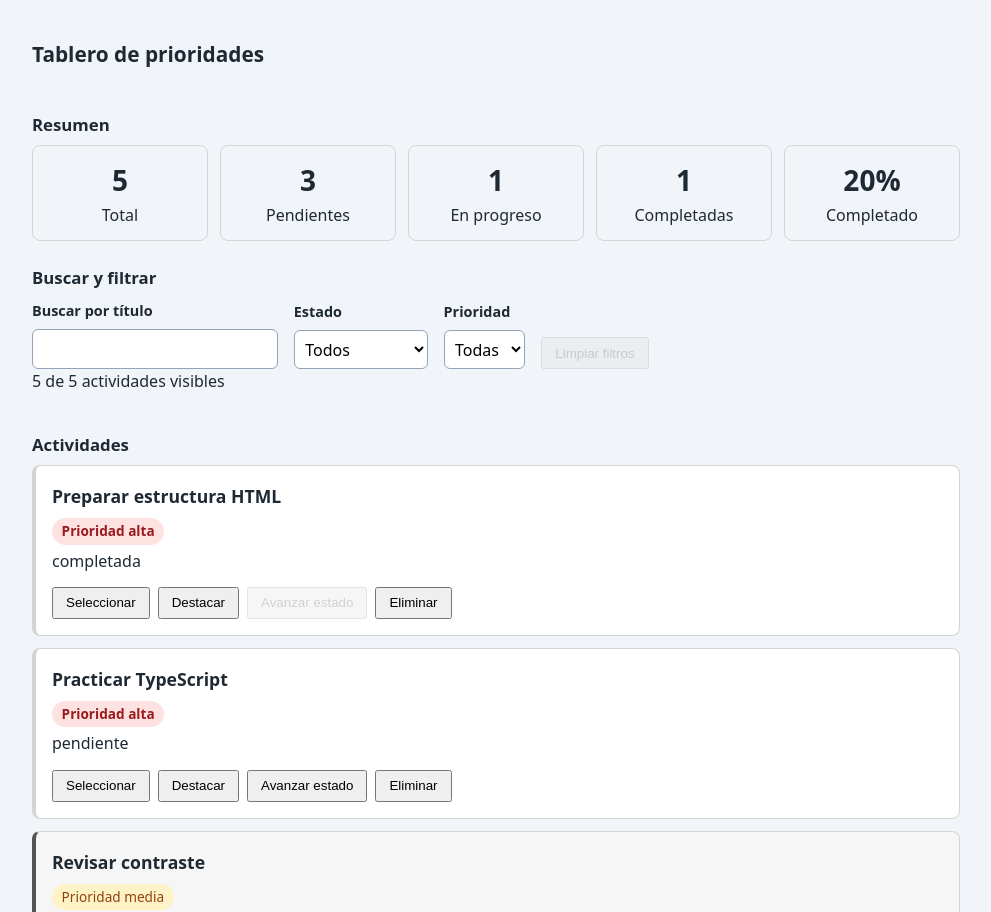
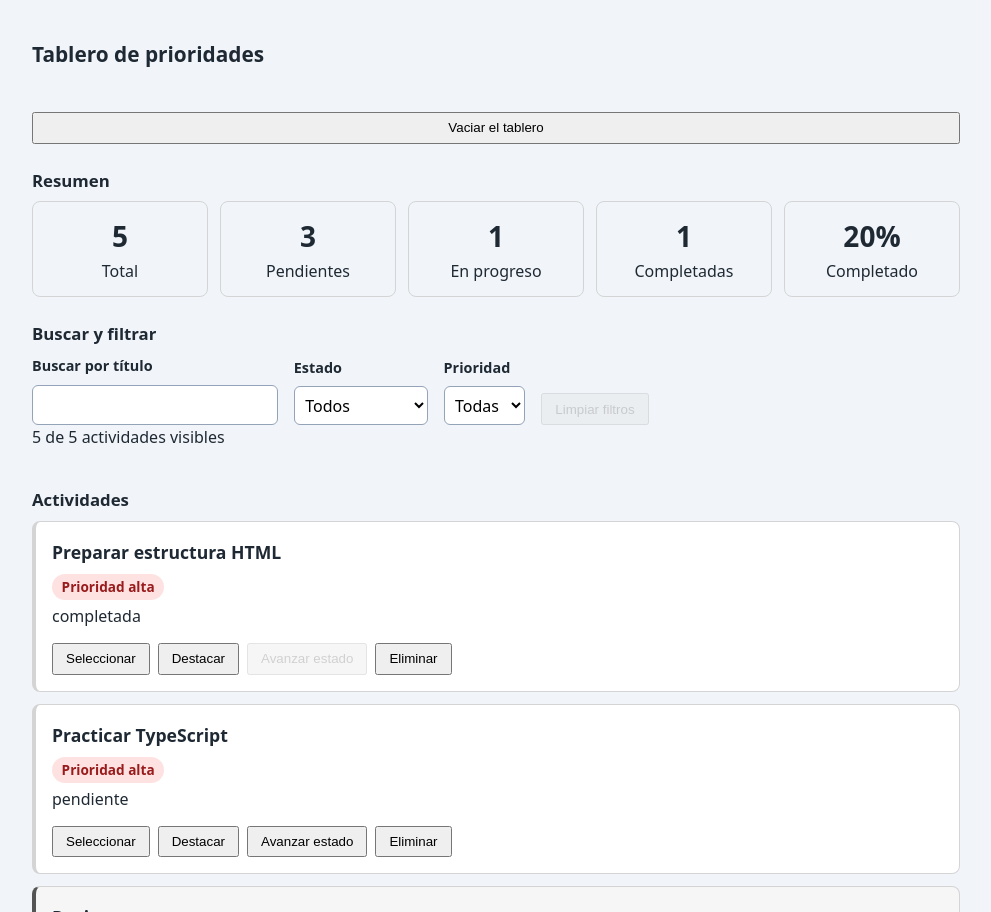
Before and after one commit to hamlet10/curso_angular, an Angular app in the folder panel-actividades/: page / in a window 1280 px wide. Shown: the part 1136-2048 px from the top of the page, without its empty margins (144-1135 px from the left). Built offline with nearby package versions, Linux system fonts and the light colour scheme.

Commit message:
Incremento 6: la frontera, y la auditoría

```diff
--- a/panel-actividades/src/app/app.html
+++ b/panel-actividades/src/app/app.html
@@ -11,8 +11,8 @@
 
   <app-resumen-actividades />
   <app-tarjeta-actividad />
-    <app-lista-actividades />
-    <app-tablero-prioridades />
+  <app-lista-actividades />
+  <app-tablero-prioridades />
 </main>
 
 <router-outlet />
--- a/panel-actividades/src/app/tablero-prioridades/tablero-prioridades.html
+++ b/panel-actividades/src/app/tablero-prioridades/tablero-prioridades.html
@@ -1,5 +1,5 @@
 <section class="tablero" aria-labelledby="titulo-tablero">
-  <h2 id="titulo-tablero">Tablero de prioridades</h2>
+  <h2 id="titulo-tablero">Tablero de prioridades</h2>  <button type="button" (click)="restablecer()">Vaciar el tablero</button>
     @if (seleccionada(); as elegida) {
     <p class="seleccion">
       Seleccionada: <strong>{{ elegida.titulo }}</strong> · creada el {{ elegida.creadaEn }}
--- a/panel-actividades/src/app/tablero-prioridades/tablero-prioridades.ts
+++ b/panel-actividades/src/app/tablero-prioridades/tablero-prioridades.ts
@@ -1,4 +1,4 @@
-import { Component, computed, signal } from '@angular/core';
+import { Component, computed, effect, signal } from '@angular/core';
 import {
   Actividad,
   EstadoActividad,
@@ -59,7 +59,7 @@ export class TableroPrioridades {
   protected readonly termino = signal('');
   protected readonly filtroEstado = signal<FiltroEstado>('todas');
   protected readonly filtroPrioridad = signal<FiltroPrioridad>('todas');
-    protected readonly seleccionadaId = signal<number | null>(null);
+  protected readonly seleccionadaId = signal<number | null>(null);
   protected alternarDestacada(id: number): void {
     this.actividades.update((actuales) =>
       actuales.map((a) => (a.id === id ? { ...a, destacada: !a.destacada } : a)),
@@ -101,7 +101,7 @@ export class TableroPrioridades {
     this.total() === 0 ? 0 : Math.round((this.completadas() / this.total()) * 100),
   );
 
-    protected readonly visibles = computed(() => {
+  protected readonly visibles = computed(() => {
     const termino = this.termino().trim().toLocaleLowerCase('es');
     const estado = this.filtroEstado();
     const prioridad = this.filtroPrioridad();
@@ -128,15 +128,15 @@ export class TableroPrioridades {
       : 'Ninguna actividad coincide con los filtros aplicados.',
   );
 
-    protected readonly seleccionada = computed(
+  protected readonly seleccionada = computed(
     () => this.actividades().find((a) => a.id === this.seleccionadaId()) ?? null,
   );
 
-    protected seleccionar(id: number): void {
+  protected seleccionar(id: number): void {
     this.seleccionadaId.update((actual) => (actual === id ? null : id));
   }
 
-    protected buscar(evento: Event): void {
+  protected buscar(evento: Event): void {
     this.termino.set((evento.target as HTMLInputElement).value);
   }
 
@@ -153,4 +153,16 @@ export class TableroPrioridades {
     this.filtroEstado.set('todas');
     this.filtroPrioridad.set('todas');
   }
+
+  constructor() {
+    effect(() => {
+      console.info(`[Tablero] ${this.mostradas()} de ${this.total()} visibles`);
+    });
+  }
+
+  protected restablecer(): void {
+    this.actividades.set([]);
+    this.limpiarFiltros();
+    this.seleccionadaId.set(null);
+  }
 }
```
